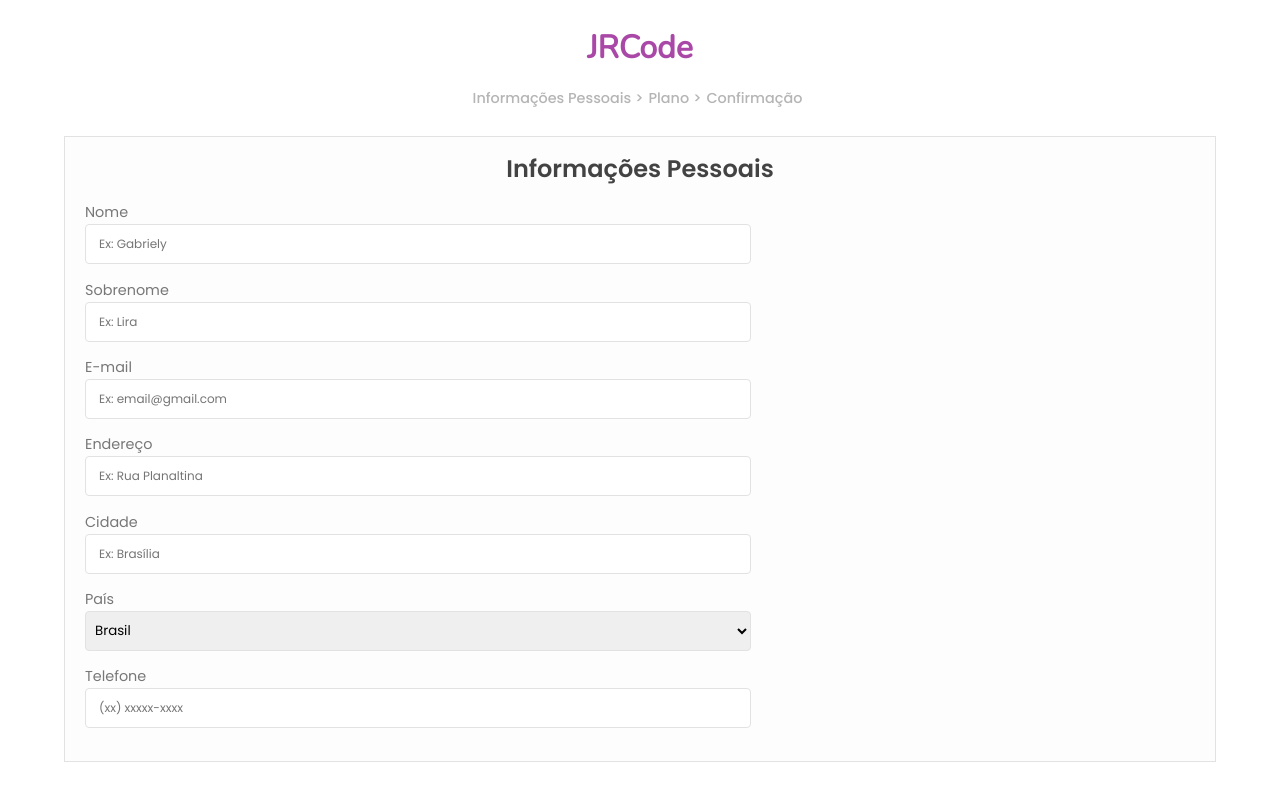
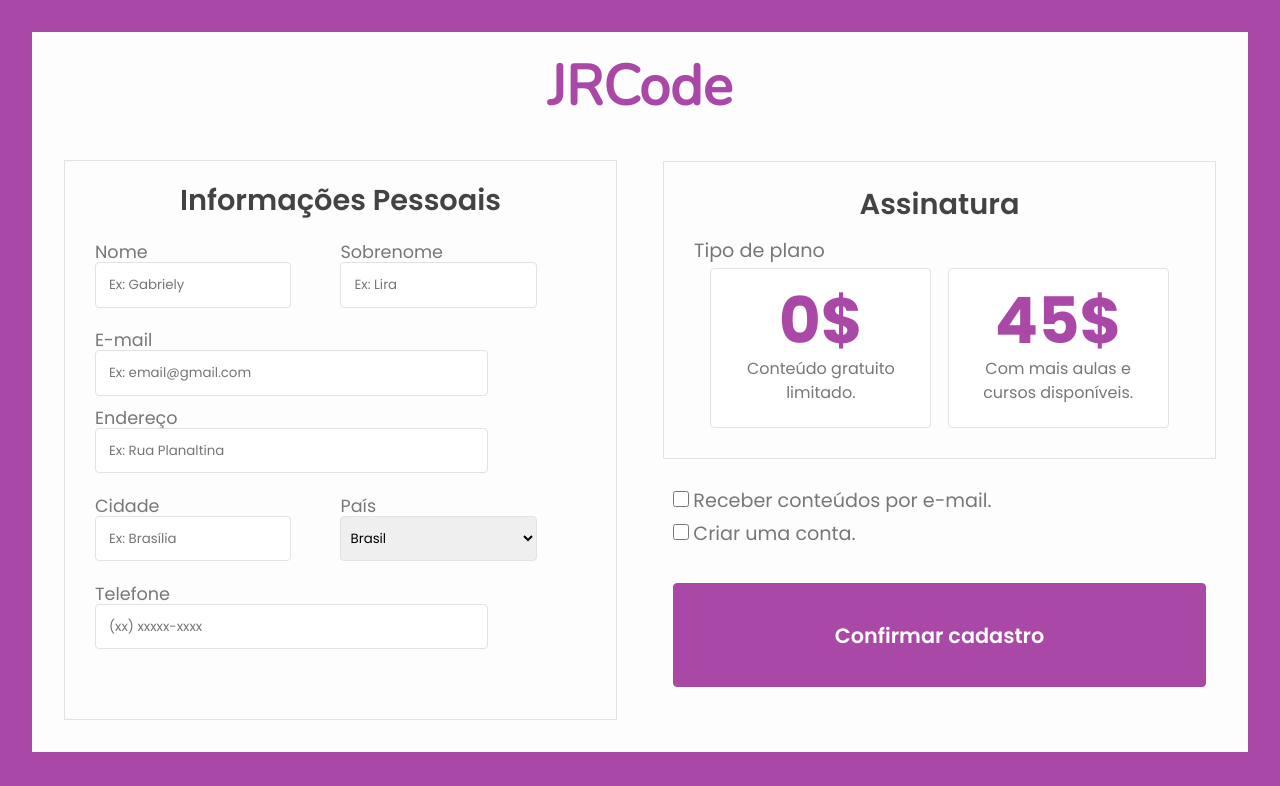
Before and after one commit to edilsonjrcode/Projeto-Formulario, a plain HTML site: page index.html in a window 1280 px wide. Shown: the top 786 px of the page. Drawn offline with nearby package versions, Linux system fonts and the light colour scheme; a script that the page names is missing.

Commit message:
responsivo

```diff
--- a/design.css
+++ b/design.css
@@ -16,6 +16,7 @@ header{
     align-items: center;
     text-align: center;
     padding: 10px;
+    background: #fdfdfd;
 }
 
 header h1{
@@ -37,6 +38,10 @@ header nav ul a{
     text-decoration: none;
     margin-right: 5px;
     font-weight: 500;
+}
+
+header nav ul a:hover {
+    color: #a948a7;
 }
 
 /*Formulário Informações*/
@@ -63,8 +68,8 @@ fieldset#campo1 h2{
 }
 
 fieldset#campo1 input, select{
-    height: 3em;
-    width: 60%;
+    height: 3.5em;
+    width: 90%;
     border-radius: 4px;
     margin-bottom: 1em;
     padding: 5px;
@@ -74,7 +79,7 @@ fieldset#campo1 input, select{
 fieldset#campo1 input:focus,
 select:focus{
     outline: 1px groove #a948a7;
-    box-shadow:#a948a7 2px 1px 8px;
+    box-shadow:#a948a7 2px 1px 6px;
 }
 
 fieldset#campo1 input::placeholder{
@@ -106,10 +111,6 @@ fieldset#campo2 p{
     margin-bottom: 5px;
 }
 
-fieldset#campo2 label {
-    color: #777;
-    font-size: 0.9em;
-}
 
 fieldset#campo2 #div-caixa{
     display: flex;
@@ -124,6 +125,7 @@ fieldset#campo2 #div-caixa .caixa{
     height: 25vh;
     width: 45%;
     background: #fff;
+    cursor: pointer;
 
 }
 
--- a/index.html
+++ b/index.html
@@ -5,6 +5,7 @@
     <meta name="viewport" content="width=device-width, initial-scale=1.0">
     <title>Formulário</title>
     <link rel="stylesheet" href="design.css" media="all">
+    <link rel="stylesheet" href="responsivo.css" media="all">
 </head>
 <body>
     <header>
@@ -19,23 +20,26 @@
         </nav>
     </header>
 
-    <section>
+    <section id="secao">
         <form action="resposta.html" method="post" autocomplete="on">
 
             <fieldset id="campo1">
 
                 <h2>Informações Pessoais</h2>
 
+                <div class="flutuaEsquerda">
                 <label for="nome">
                     Nome</label><br>
                     <input id="nome" name="nome" type="text" placeholder="Ex: Gabriely" minlength="3" autocomplete="name" required>
-                <br>
+                </div>
 
+                <div class="flutuaDireita">
                 <label for="sobrenome">
                     Sobrenome</label><br>
                     <input id="sobrenome" name="sobrenome" type="text" placeholder="Ex: Lira" minlength="3" autocomplete="family-name" required>
-                <br>
+                </div>
 
+                <div id="clear">
                 <label for="email">
                     E-mail</label><br>
                 <input id="email" name="email" type="email" placeholder="Ex: email@gmail.com" required>
@@ -44,13 +48,15 @@
                 <label for="endereco">
                     Endereço</label><br>
                 <input id="endereco" name="endereco" type="text" placeholder="Ex: Rua Planaltina" autocomplete="street-address" required>
-                <br>
+                </div>
 
+                <div class="flutuaEsquerda">
                 <label for="cidade">
                     Cidade</label><br>
                 <input id="cidade" name="cidade" type="text" placeholder="Ex: Brasília" autocomplete="address-level2" required>
-                <br>
+                </div>
 
+                <div class="flutuaDireita">
                 <label for="pais">
                     País</label><br>
                 <select name="pais" id="pais">
@@ -60,7 +66,7 @@
                     <option value="colombia">Colômbia</option>
                     <option value="uruguai">Uruguai</option>
                 </select>
-                <br>
+                </div>
 
                 <label for="telefone">
                     Telefone</label><br>
@@ -70,24 +76,24 @@
             </fieldset>
             <br>
 
+            <div id="parte2">
             <fieldset id="campo2">
 
                 <h2>Assinatura</h2>
 
-                <p>Tipo de plano</p>
+                        <p>Tipo de plano</p>
 
                 <div id="div-caixa">
-                    <div class="caixa">
-                        <strong>0$</strong>
-                        <p>Conteúdo gratuito limitado.</p>
+                    <div onclick="mudaPlano('mudaDiv', 'corTitulo1', 'corParagrafo1')" id="mudaDiv" class="caixa">
+                        <strong id="corTitulo1">0$</strong>
+                        <p id="corParagrafo1">Conteúdo gratuito limitado.</p>
                     </div>
 
-                    <div class="caixa">
-                        <strong>45$</strong>
-                        <p>Com mais aulas e cursos disponíveis.</p>
+                    <div onclick="mudaPlano('mudaDiv2', 'corTitulo2' , 'corParagrafo2')" id="mudaDiv2" class="caixa">
+                        <strong id="corTitulo2">45$</strong>
+                        <p id="corParagrafo2">Com mais aulas e cursos disponíveis.</p>
                     </div>
                 </div>
-
             </fieldset>
 
             <fieldset id="campo3">
@@ -104,6 +110,7 @@
 
                 <input id="botao" type="submit" value="Confirmar cadastro">
             </fieldset>
+            </div>
         </form>
     </section>
 
--- /dev/null
+++ b/responsivo.css
@@ -0,0 +1,279 @@
+@media screen and (min-width: 480px){
+    header {
+        display: flex;
+        justify-content: space-around;
+    }
+
+    header nav ul{
+        font-size: 0.95em;
+        margin-right: -10px;
+    }
+
+    header h1{
+        font-size: 2.1em;
+        margin-left: -5px;
+    }
+
+    header nav ul a{
+        color: rgb(182, 181, 181);
+        text-decoration: none;
+        margin-right: 5px;
+    }
+
+    /*Formulário Informações*/
+
+    fieldset#campo1 input, select{
+    height: 3em;
+    width: 80%;
+}
+
+    fieldset#campo1 div.flutuaEsquerda{
+        float: left;
+        width: 50%;
+        margin-top: 10px;
+        margin-bottom: 10px;
+    }
+
+    fieldset#campo1 div.flutuaDireita{
+        float: right;
+        width: 50%;
+        margin-bottom: 10px;
+        margin-top: 10px;
+    }
+
+     fieldset#campo1 div#clear{
+        clear: both;
+        width: 100%;
+    }
+
+    /*************************************/
+
+    fieldset#campo2 #div-caixa .caixa {
+    text-align: center;
+    padding: 6vw;
+    border: 1px solid rgb(226, 226, 226);
+    border-radius: 4px;
+    height: 20vh;
+    width: 45%;
+}
+}
+
+@media screen and (min-width: 769px) {
+
+    header nav ul {
+        font-size: 1.1em;
+        margin-right: 0px;
+    }
+
+    header h1 {
+        font-size: 2.5em;
+        margin-left: 0px;
+    }
+
+    header nav ul a {
+        color: rgb(182, 181, 181);
+        text-decoration: none;
+        margin-right: 10px;
+    }
+
+    /*Formulário Informações*/
+
+    fieldset#campo1 input,
+    select {
+        height: 4.2em;
+        width: 80%;
+    }
+
+
+    fieldset#campo1 input::placeholder {
+    font-size: 1em;
+    padding: 8px;
+}
+
+    fieldset#campo1 label{
+    color: #777;
+    font-size: 1.1em;
+}
+
+fieldset#campo1 h2 {
+    font-size: 1.8em;
+}
+
+/*****************************************/
+
+fieldset#campo2 h2 {
+    color: rgb(67, 67, 67);
+    text-align: center;
+    margin-bottom: 0.8em;
+    font-weight: 600;
+    font-size: 1.8em;
+}
+
+fieldset#campo2 p {
+    color: #777;
+    font-size: 1.2em;
+    margin-bottom: 5px;
+}
+
+fieldset#campo2 #div-caixa .caixa {
+    text-align: center;
+    padding: 6vw;
+    border: 1px solid rgb(226, 226, 226);
+    border-radius: 4px;
+    height: 25vh;
+    width: 45%;
+}
+
+fieldset#campo2 #div-caixa .caixa strong {
+    font-size: 4em;
+}
+
+fieldset#campo2 #div-caixa .caixa p {
+    font-size: 1.4em;
+    margin-top: 15px;
+}
+
+/*******************************************/
+
+fieldset#campo3 label {
+    font-size: 1.2em;
+}
+
+fieldset#campo3 input.check {
+    height: 1.4em;
+    width: 1.4em;
+}
+
+fieldset#campo3 #botao {
+    font-size: 1.3em;
+}
+}
+
+
+@media screen and (min-width: 1210px) and (min-height: 740px) {
+
+/**** GERAL ****/
+body{
+    background: #a948a7;
+    padding: 2em;
+}
+
+section {
+    background: #fdfdfd;
+    height: 73vh;
+}
+
+/**** CABEÇALHO ****/
+
+header {
+    display: block;
+    width: 100%;
+    height: 17vh;
+    align-items: center;
+    text-align: center;
+    padding: 10px;
+    background: #fdfdfd;
+}
+
+header h1 {
+        font-size: 3.5em;
+        margin-left: 0px;
+        margin-top: -10px;
+        align-items: center;
+        font-weight: bold;
+    }
+
+    header nav ul a {
+        display: none;
+    }
+
+/**** FORMULÁRIO ****/
+
+    form{
+        padding: 2em;
+    }
+
+    fieldset#campo1{
+        float: left;
+        width: 48%;
+        margin-top: -40px;
+        height: 70vh;
+
+    }
+
+    div#parte2{
+        float: right;
+        width: 48%;
+        margin-top: -40px;
+    }
+
+/**** LADO ESQUERDO ****/
+
+fieldset#campo1 input,
+  select {
+      height: 3.4em;
+      width: 80%;
+  }
+
+fieldset#campo1 {
+    padding: 30px;
+    line-height: 1.2em;
+}
+
+/**** LADO DIREITO ****/
+
+fieldset#campo2 {
+    width: 100%;
+    margin: -24px auto;
+    padding: 30px;
+}
+
+fieldset#campo2 #div-caixa .caixa{
+    text-align: center;
+    padding: 40px 20px;
+    height: 20vh;
+    width: 45%;
+    background: #fff;
+    cursor: pointer;
+}
+
+fieldset#campo2 #div-caixa .caixa strong{
+    color: #a948a7;
+    font-size: 4em;
+}
+
+fieldset#campo2 #div-caixa .caixa p {
+    color: #777;
+    font-size: 1em;
+    margin-top: 7px;
+}
+
+fieldset#campo3{
+    width: 100%;
+    margin: 30px auto;
+    padding: 20px 10px;
+    line-height: 4vh;
+    background: #fdfdfd;
+    border: none;
+}
+
+fieldset#campo3 input.check{
+    height: 1.2em;
+    width: 1.2em;
+    border-radius: 4px;
+    border: 1px solid rgb(226, 226, 226);
+}
+
+fieldset#campo3 #botao{
+    width: 100%;
+    height: 5em;
+    margin: 0 auto;
+    background: #a948a7;
+    color: #fff;
+    border: 1px solid #a948a7;
+    border-radius: 4px;
+    font-weight: 600;
+    font-size: 1.3em;
+}
+
+}
--- /dev/null
+++ b/script.js
@@ -0,0 +1,5 @@
+function mudaPlano(id, titulo, paragrafo){
+    document.getElementById(id).style.background = '#a948a7';
+    document.getElementById(titulo).style.color = '#fff'
+    document.getElementById(paragrafo).style.color = '#fff'
+}
```
